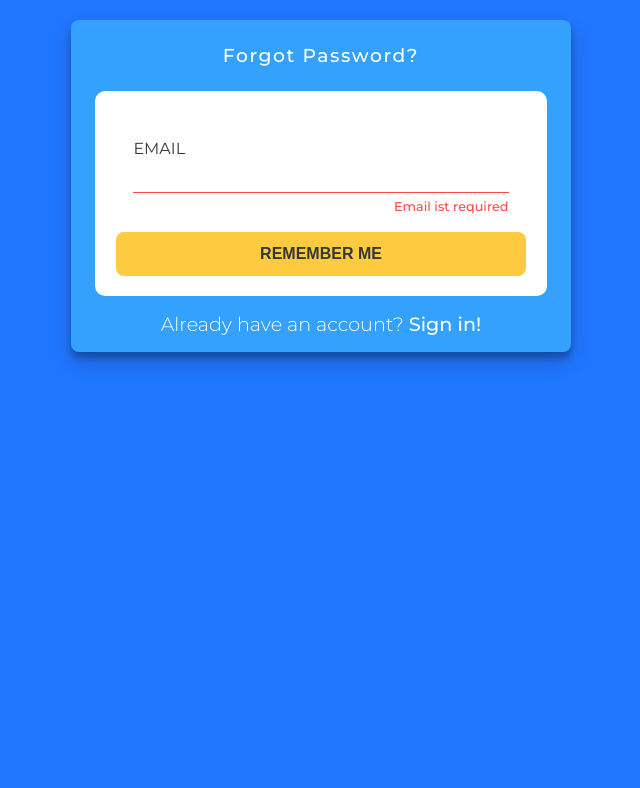
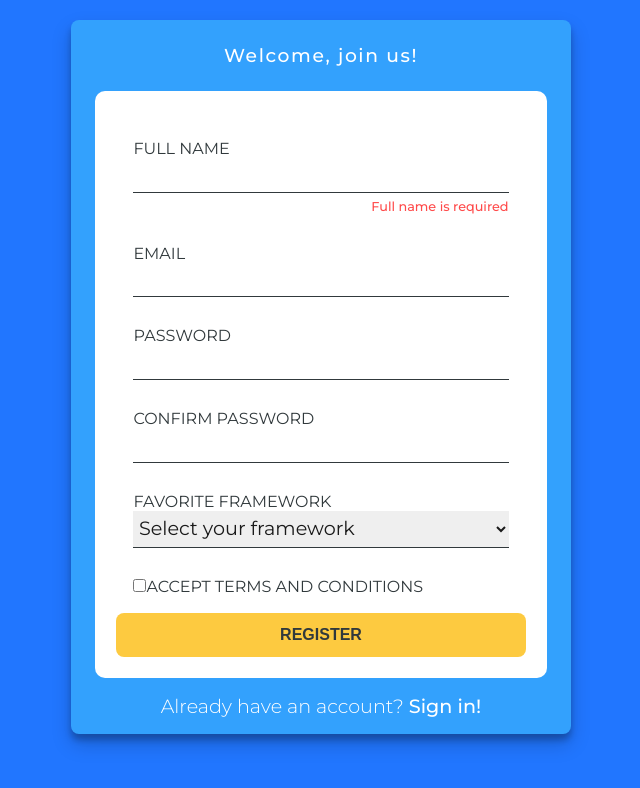
Before and after one commit to SofiaRubiano10/SignIn-Up, a React (Vite) app: page / in a window 1280 px wide. Both pictures are taken after a click on the element "Sign in!". Shown: the top 788 px of the page, without its empty margins (319-959 px from the left). Built offline with nearby package versions, Linux system fonts and the light colour scheme.

Commit message:
Validación del formulario SignUp con Formik(componentes) y Yup

```diff
--- a/src/App.jsx
+++ b/src/App.jsx
@@ -6,7 +6,7 @@ import { useState } from "react";
 import SignContext from "./context/SignContext";
 
 function App() {
-  const [step, setStep] = useState("forgot");
+  const [step, setStep] = useState("signup");
 
   return (
     <SignContext.Provider value={{ step, setStep }}>
--- a/src/components/ForgotPassword.jsx
+++ b/src/components/ForgotPassword.jsx
@@ -52,7 +52,7 @@ const ForgotPassword = () => {
               onBlur={handleBlur}
               autoFocus
             />
-            {errors.email && <p className="error-forgot">{errors.email}</p>}
+            {errors.email && <p className="error-msg">{errors.email}</p>}
           </fieldset>
           <button disabled={isSubmitting} type="submit">
             Remember me
--- a/src/components/SignUp.jsx
+++ b/src/components/SignUp.jsx
@@ -1,51 +1,95 @@
+import { Formik, Form, Field, ErrorMessage } from "formik";
 import { useContext } from "react";
 import SignContext from "../context/SignContext";
+import { signUpSchema } from "../schemas/signUpSchema";
+
+//Inicializacionde los valores del formulario
+const initialValues = {
+  fullName: "",
+  email: "",
+  password: "",
+  confirm: "",
+  framework: "",
+  terms: false,
+};
+
+const onSubmit = () => {
+  console.log("form onsumit");
+};
+
 const SignUp = () => {
   const { setStep } = useContext(SignContext);
   return (
     <main>
       <h3>Welcome, join us!</h3>
       <div className="card">
-        <form autoComplete="off">
+        <Formik
+          initialValues={initialValues}
+          onSubmit={onSubmit}
+          validationSchema={signUpSchema}
+        >
+          <Form autoComplete="off">
             <fieldset>
               <label htmlFor="fullName">Full name</label>
-            <input type="text" id="fullName" autoFocus />
-            <p className="error">Required</p>
+              <Field id="fullName" name="fullName" type="text" autoFocus />
+              <ErrorMessage
+                name="fullName"
+                component="p"
+                className="error-msg"
+              />
             </fieldset>
             <fieldset>
               <label htmlFor="email">Email</label>
-            <input type="email" id="email" />
-            <p className="error">Valid email required</p>
+              <Field id="email" name="email" type="email" />
+
+              <ErrorMessage name="email" component="p" className="error-msg" />
             </fieldset>
             <fieldset>
               <label htmlFor="password">Password</label>
-            <input type="password" id="password" />
-            <p className="error">Password required</p>
+              <Field name="password" type="password" id="password" />
+              <ErrorMessage
+                name="password"
+                component="p"
+                className="error-msg"
+              />
             </fieldset>
             <fieldset>
               <label htmlFor="confirm">Confirm Password</label>
-            <input type="password" id="confirm" />
-            <p className="error">Required</p>
+              <Field name="confirm" type="password" id="confirm" />
+              <ErrorMessage
+                name="confirm"
+                component="p"
+                className="error-msg"
+              />
             </fieldset>
             <fieldset>
               <label htmlFor="framework">Favorite framework</label>
-            <select id="framework">
+              <Field id="framework" name="framework" as="select">
                 <option value="">Select your framework</option>
                 <option value="react">React</option>
                 <option value="vue">Vue</option>
                 <option value="angular">Angular</option>
-              <p className="error">Required</p>
-            </select>
+              </Field>
+              <ErrorMessage
+                name="framework"
+                component="p"
+                className="error-msg"
+              />
             </fieldset>
             <fieldset>
               <label htmlFor="terms">
-              <input type="checkbox" id="terms" />
+                <Field id="terms" name="terms" type="checkbox" />
                 Accept terms and conditions
-              <p className="error">Required</p>
+                <ErrorMessage
+                  name="terms"
+                  component="p"
+                  className="error-msg"
+                />
               </label>
             </fieldset>
             <button type="submit">Register</button>
-        </form>
+          </Form>
+        </Formik>
       </div>
       <p>
         Already have an account?{" "}
--- /dev/null
+++ b/src/schemas/signUpSchema.js
@@ -0,0 +1,25 @@
+import * as Yup from "yup";
+
+export const signUpSchema = Yup.object().shape({
+  fullName: Yup.string().required("Full name is required"),
+  email: Yup.string()
+    .email("Enter a valid email")
+    .required("email is required"),
+  password: Yup.string()
+    .min(8, "Password must be at least 8 characters")
+    .matches(
+      /(?=.*\d)(?=.*[a-z])(?=.*[A-Z]).{8,}/,
+      "Password should has lower, upper, nums"
+    )
+    .required("Password is required"),
+  confirm: Yup.string()
+    .oneOf([Yup.ref("password"), null], "Passwords must match")
+    .required("Confirmation required"),
+
+  framework: Yup.string()
+    .oneOf(["react", "vue", "angular"], "Must select a valid framework")
+    .required("Framework required"),
+  terms: Yup.bool()
+    .oneOf([true], "You musst accept the terms")
+    .required("Required"),
+});
--- a/src/styles/components/_error.scss
+++ b/src/styles/components/_error.scss
@@ -9,7 +9,7 @@
     margin-top: 0.4rem;
     display: none;
   }
-  .error-forgot {
+  .error-msg {
     color: v.$error;
     font-size: 0.8rem;
     font-weight: 500;
```
Lines whose indentation alone changed are shown as unchanged.
